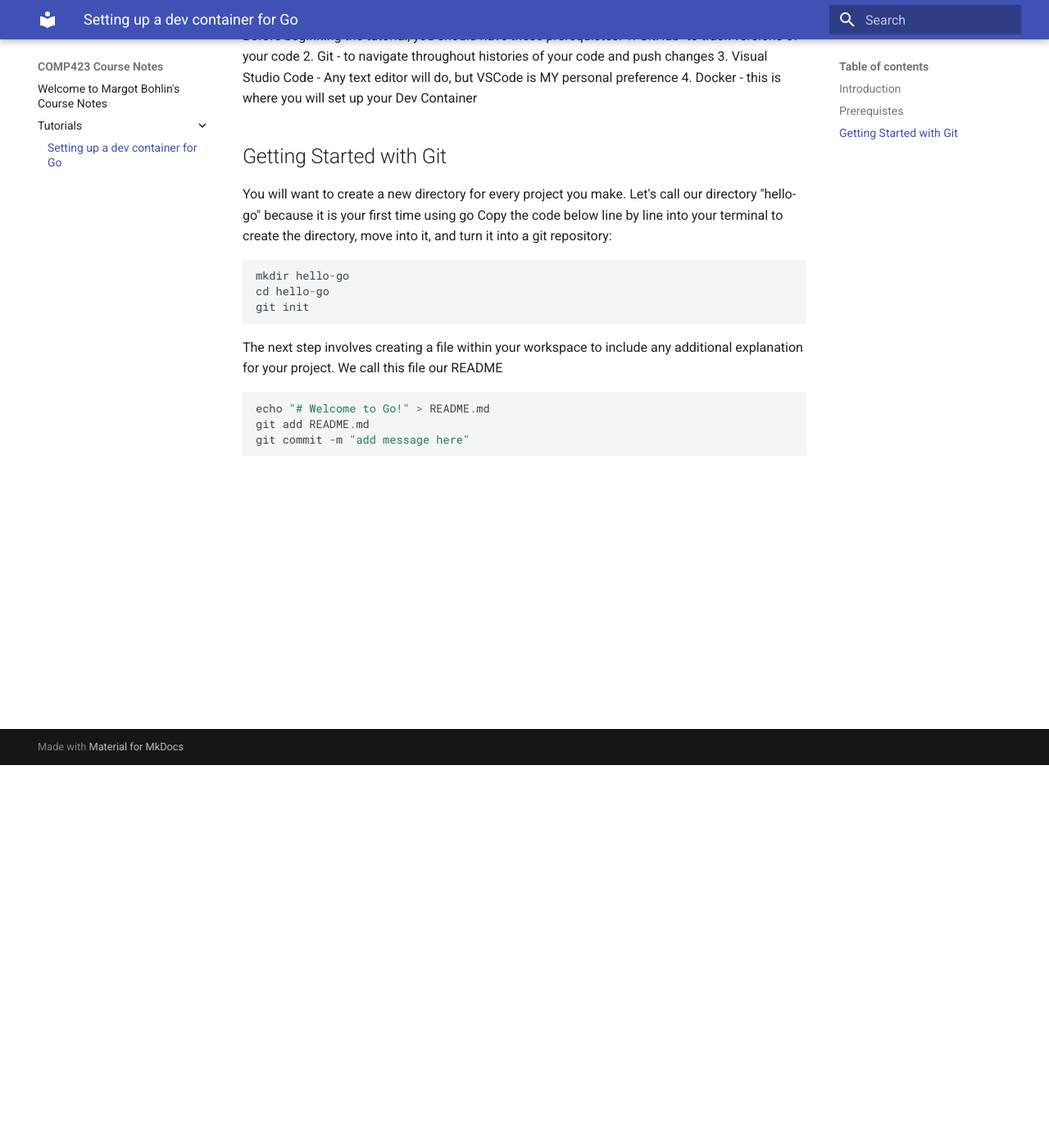
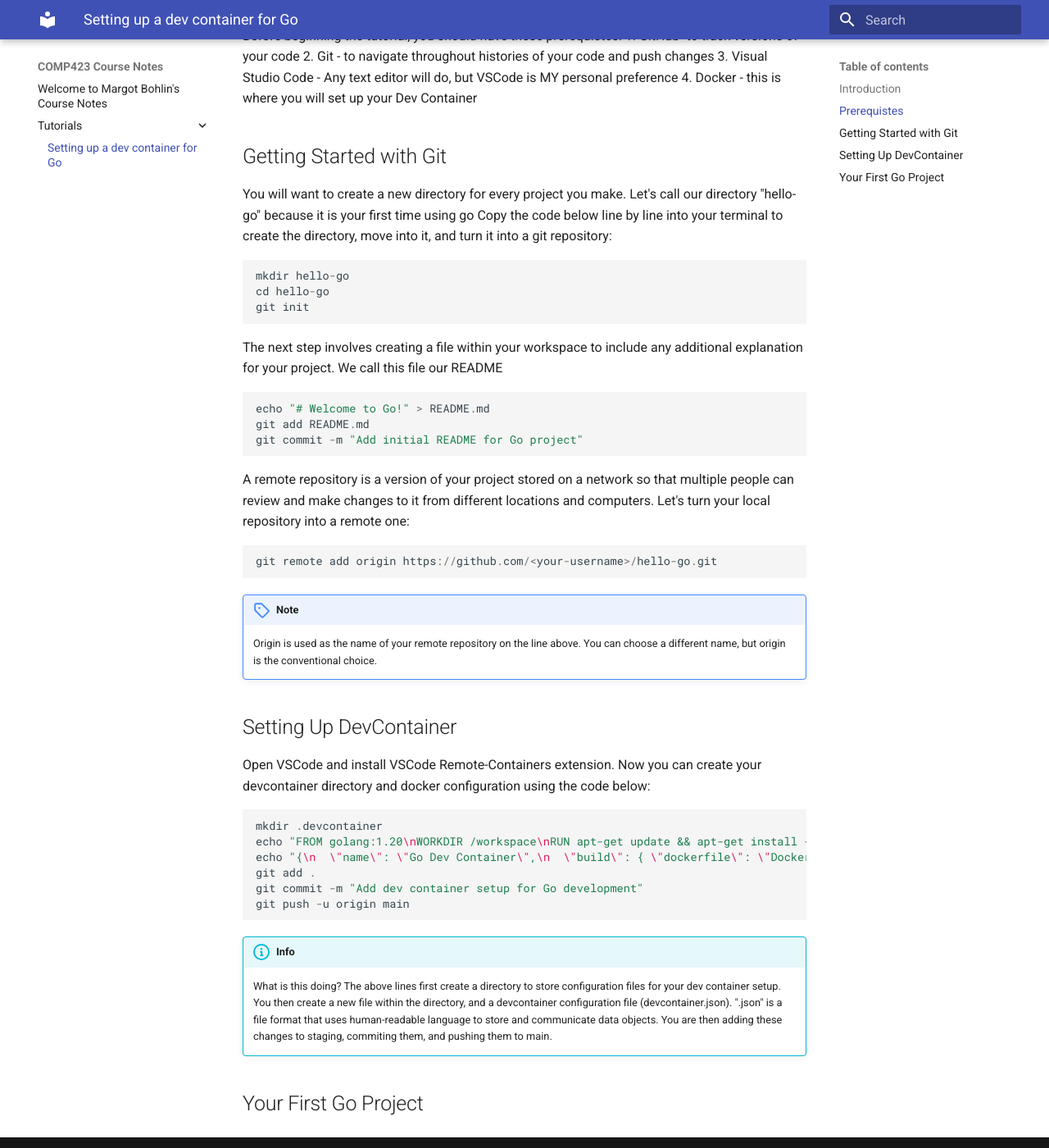
Before and after one commit to margotbohlin/comp423-course-notes, an MkDocs documentation site: the page built from docs/tutorials/go-setup.md, in a window 1280 px wide and 1400 px high, scrolled down 467 px. Shown: the whole window at 82% size. Built offline with MkDocs 1.6.1 and Material for MkDocs 9.7.7, drawn with Linux system fonts in a browser that asks for light colours.

Commit message:
halfway done

````diff
--- a/docs/tutorials/go-setup.md
+++ b/docs/tutorials/go-setup.md
@@ -25,5 +25,31 @@ The next step involves creating a file within your workspace to include any addi
 ``` py
 echo "# Welcome to Go!" > README.md
 git add README.md
-git commit -m "add message here"
+git commit -m "Add initial README for Go project"
 ```
+A remote repository is a version of your project stored on a network so that multiple people can review and make changes to it from different locations and computers. Let's turn your local repository into a remote one:
+``` py
+git remote add origin https://github.com/<your-username>/hello-go.git
+```
+!!! note
+
+    Origin is used as the name of your remote repository on the line above. You can choose a different name, but origin is the conventional choice.
+
+
+## Setting Up DevContainer
+
+Open VSCode and install VSCode Remote-Containers extension. Now you can create your devcontainer directory and docker configuration using the code below:
+``` py
+mkdir .devcontainer
+echo "FROM golang:1.20\nWORKDIR /workspace\nRUN apt-get update && apt-get install -y git curl && apt-get clean\nENV PATH=\"/go/bin:$PATH\"" > .devcontainer/Dockerfile
+echo "{\n  \"name\": \"Go Dev Container\",\n  \"build\": { \"dockerfile\": \"Dockerfile\" },\n  \"settings\": { \"go.gopath\": \"/workspace\" },\n  \"extensions\": [\"golang.go\", \"ms-azuretools.vscode-docker\"],\n  \"forwardPorts\": [8080],\n  \"workspaceFolder\": \"/workspace\"\n}" > .devcontainer/devcontainer.json
+git add .
+git commit -m "Add dev container setup for Go development"
+git push -u origin main
+```
+!!! info
+
+    What is this doing? The above lines first create a directory to store configuration files for your dev container setup. You then create a new file within the directory, and a devcontainer configuration file (devcontainer.json). ".json" is a file format that uses human-readable language to store and communicate data objects. You are then adding these changes to staging, commiting them, and pushing them to main.
+
+
+## Your First Go Project
````
